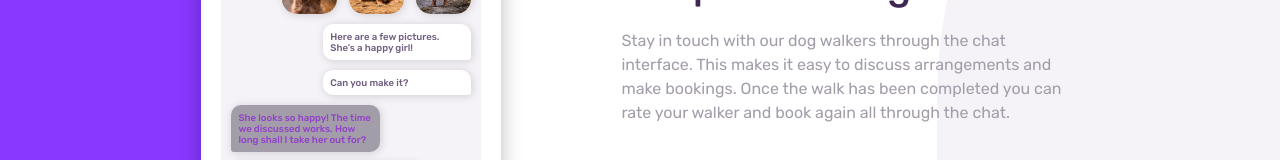
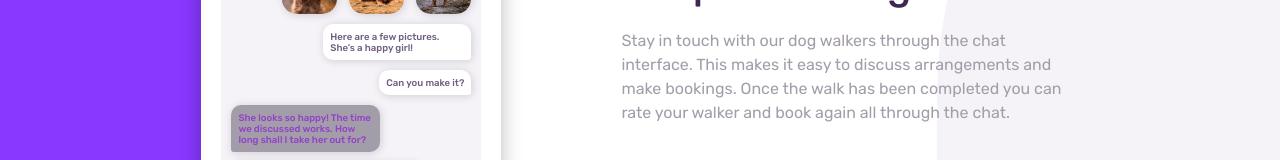
Before and after one commit to momokoboi/chat-app-css, a plain HTML site: page index.html in a window 1280 px wide. Shown: the part 357-517 px from the top of the page. Drawn offline with Linux system fonts and the light colour scheme.

Commit message:
updated css

```diff
--- a/index.html
+++ b/index.html
@@ -45,7 +45,7 @@
             <img src="images/dog-image-3.jpg" alt="dog img 3">
           </div>
           <p class="comment comment--right">Here are a few pictures. She’s a happy girl!</p>
-          <p class="comment comment--right">Can you make it?</p>
+          <p class="comment comment--right" id="smaller">Can you make it?</p>
           <p class="comment comment--left">She looks so happy! The time we discussed works. How long shall I take her out for?</p>
           <div class="comment comment--highlight">
             <div class="circle_holder"><span class="circle"></span></div>
--- a/style.css
+++ b/style.css
@@ -376,6 +376,10 @@ main{
 
 }
 
+#smaller{
+    width: fit-content;
+}
+
 .comment--highlight{
     display: flex;
     flex-flow: row nowrap;
```
